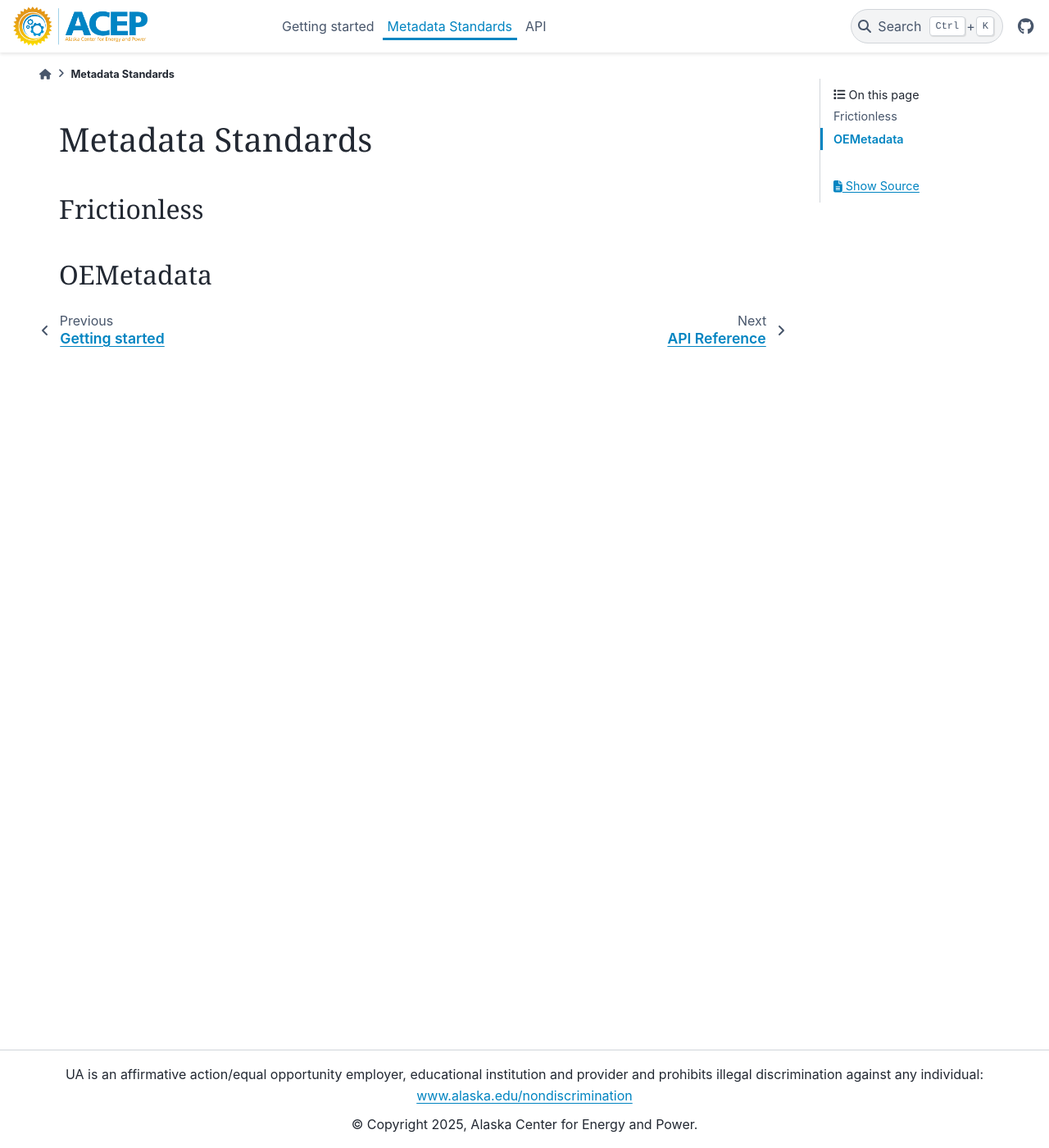
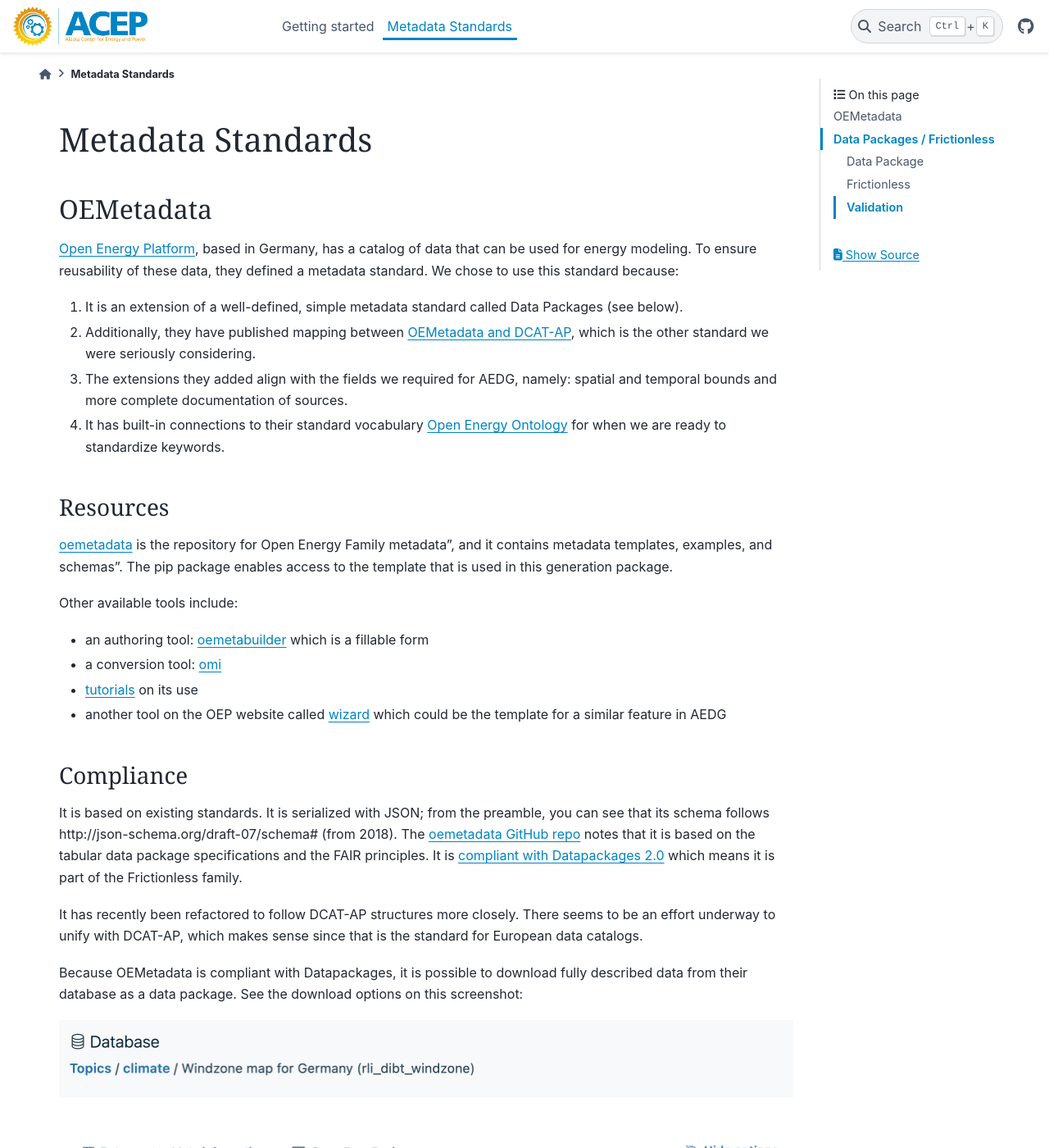
Before and after one commit to acep-aedg/aedg-metadata, a Sphinx documentation site: the page built from docs/source/oemetadata.md, in a window 1280 px wide and 1400 px high. Shown: the whole window at 82% size. Built offline with Sphinx 7.4.7 and the PyData theme 0.15.4, drawn with Linux system fonts in a browser that asks for light colours; pages that are not in the unit, such as notebooks, are missing from menus; some of the changed text lies outside the part shown.

Commit message:
adding metadata standards doc

````diff
--- a/docs/source/oemetadata.md
+++ b/docs/source/oemetadata.md
@@ -1,6 +1,79 @@
 
 # Metadata Standards
 
-## Frictionless
+## OEMetadata
 
-## OEMetadata
+[Open Energy Platform](https://openenergyplatform.org/), based in Germany, has a catalog of data that can be used for energy modeling. To ensure reusability of these data, they defined a metadata standard. We chose to use this standard because:
+
+1. It is an extension of a well-defined, simple metadata standard called Data Packages (see below).
+2. Additionally, they have published mapping between [OEMetadata and DCAT-AP](https://openenergyplatform.github.io/oemetadata/2.0/metadata/metadata_mappings/), which is the other standard we were seriously considering.
+3. The extensions they added align with the fields we required for AEDG, namely: spatial and temporal bounds and more complete documentation of sources.
+4. It has built-in connections to their standard vocabulary [Open Energy Ontology](https://openenergy-platform.org/ontology/) for when we are ready to standardize keywords.
+
+### Resources
+
+[oemetadata](https://github.com/OpenEnergyPlatform/oemetadata) is the repository for Open Energy Family metadata", and it contains metadata templates, examples, and schemas". The pip package enables access to the template that is used in this generation package.
+
+Other available tools include:
+
+- an authoring tool: [oemetabuilder](https://openenergyplatform.org/dataedit/oemetabuilder/) which is a fillable form
+- a conversion tool: [omi](https://omi.readthedocs.io/en/latest/)
+- [tutorials](https://openenergyplatform.github.io/academy/tutorials) on its use
+- another tool on the OEP website called [wizard](https://openenergyplatform.org/dataedit/wizard/) which could be the template for a similar feature in AEDG
+
+### Compliance
+
+It is based on existing standards. It is serialized with JSON; from the preamble, you can see that its schema follows http://json-schema.org/draft-07/schema# (from 2018). The [oemetadata GitHub repo](https://github.com/OpenEnergyPlatform/oemetadata) notes that it is based on the tabular data package specifications and the FAIR principles. It is [compliant with Datapackages 2.0](https://github.com/OpenEnergyPlatform/oemetadata/issues/148) which means it is part of the Frictionless family.
+
+It has recently been refactored to follow DCAT-AP structures more closely. There seems to be an effort underway to unify with DCAT-AP, which makes sense since that is the standard for European data catalogs.
+
+Because OEMetadata is compliant with Datapackages, it is possible to download fully described data from their database as a data package. See the download options on this screenshot:
+
+![image](_static/oeplatform_screenshot.png)
+
+## Data Packages / Frictionless
+
+### Data Package
+
+> [Data Package](https://datapackage.org/) is a standard consisting of a set of simple yet extensible specifications to describe datasets, data files and tabular data. It is a data definition language (DDL) and data API that facilitates findability, accessibility, interoperability, and reusability (FAIR) of data.
+
+There are schemas to define the [Data Package](https://datapackage.org/standard/data-package), each [Data Resource](https://datapackage.org/standard/data-resource) in the package, and a [Table Schema](https://datapackage.org/standard/table-schema) to use with CSV files.
+
+There is lots of activity around this standard:
+
+- The Data Package (v2) standard was released on June 26, 2024
+- The [Kaggle machine learning platform](https://github.com/Kaggle/kaggle-api/wiki/Dataset-Metadata) uses it.
+- Catalyst Cooperative describes their [PUDL data](https://github.com/search?q=repo%3Acatalyst-cooperative%2Fpudl%20frictionless&type=code) with it.
+- there is a [tutorial notebook in CoLab](https://colab.research.google.com/github/frictionlessdata/frictionless-py/blob/v4/site/docs/tutorials/notebooks/frictionless-RDM-workflows.ipynb)
+- Ian and Jesse tried it in the Alaska Energy Trends Report
+
+### Frictionless
+
+Frictionless is a framework for managing data packages that has been implemented in many languages:
+
+- For Python, [frictionless-py](https://framework.frictionlessdata.io/) includes a library of tools and a CLI with a nicely complete set of [GitHub documentation](https://framework.frictionlessdata.io/).
+- If you prefer R, there is an [frictionless R package](https://docs.ropensci.org/frictionless/) too with an [R tutorial](https://cran.r-project.org/web/packages/frictionless/vignettes/frictionless.html).
+- On the display side, there are [Javascript React components](https://github.com/frictionlessdata/datapackage-render-js)
+- Datopian also has [a Data Catalog](https://datahub.io/) that seems to run via GitHub. Users can [publish](https://datahub.io/publish) or downloads Data Packages.
+
+### Validation
+
+One advantage of Frictionless is its ability to validate your files against the published schema.  Here is how you can do it in Python:
+
+``` python
+from frictionless import validate
+
+report = validate('table.csv', schema='schema.json')
+print(report)
+
+# or
+package.validate()
+```
+
+There is also a command line interface which you would invoke with:
+
+``` shell
+% frictionless validate capital-invalid.csv
+```
+
+Note: OEMetadata includes an example test of validating against their schema, which has been integrated into this package.
````
Also changed, not shown: docs/source/api/index.rst (deleted, +0 -11 lines), docs/source/_static/oeplatform_screenshot.png (added), 4 other files.
